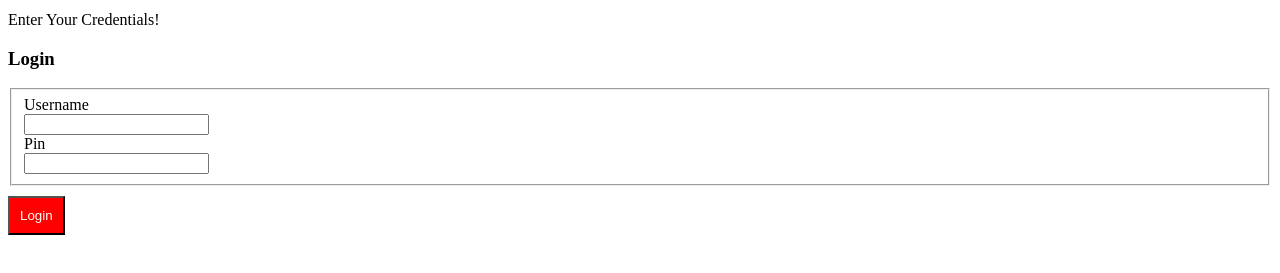
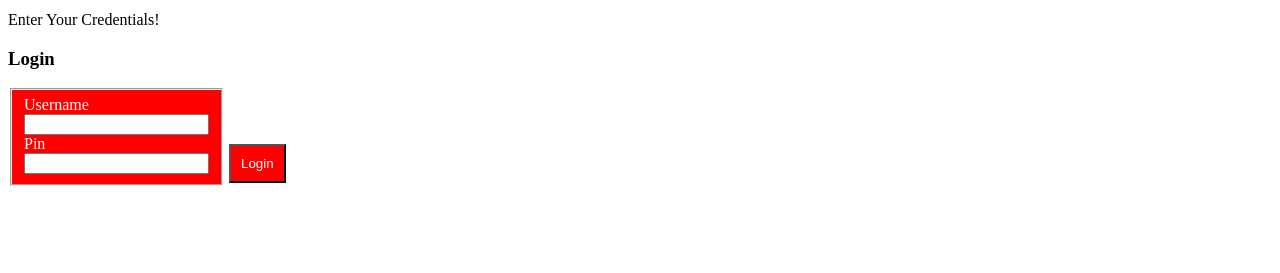
Before and after one commit to dlopez079/ATM-Console, a website: page public/index.html in a window 1280 px wide. Both pictures are taken after a click on the link "Login". Shown: the part 381-654 px from the top of the page. Drawn offline with Linux system fonts and the light colour scheme.

Commit message:
CSS Modification. I added the logout ID to group of IDS that require a display none style.  This will keep the div hidden upon start of the application. I added styles to the fieldset tags.  I made the display incline so the fieldsets line up horizontally across the screen from left to right.  I added background color red with white font.  I also added a class of accounts with dislay inline to it. I styled a group of DIVs that had the accounts class attached to them but cancelled the idea. I will remove this on next commit.

```diff
--- a/public/css/styles.css
+++ b/public/css/styles.css
@@ -4,7 +4,8 @@
 #dashboard,
 #depositForm,
 #withdrawalForm,
-#transferForm {
+#transferForm,
+#logout {
   display: none;
 }
 
@@ -67,6 +68,16 @@ input {
   display: block;
 }
 
+fieldset {
+  display: inline;
+  background-color: red;
+  color: white;
+}
+
+.accounts {
+  display: inline;
+}
+
 button {
   padding: 10px;
   margin-top: 10px;
```
